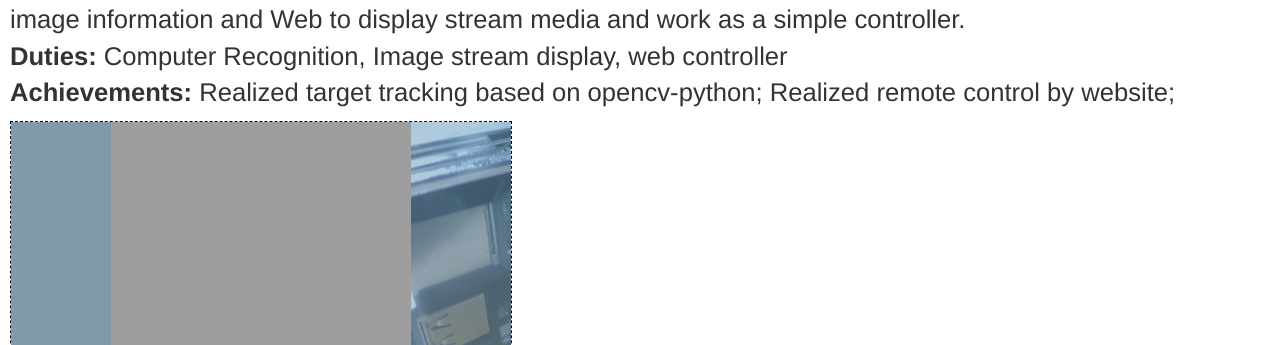
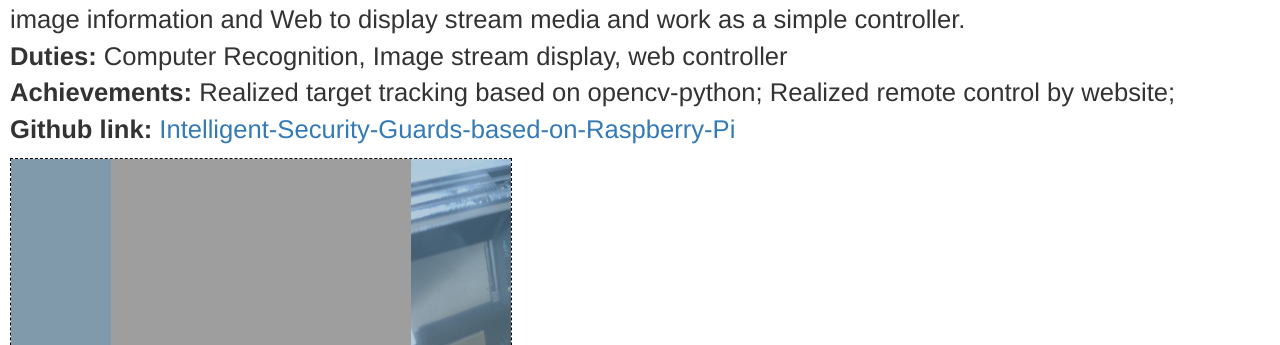
Before and after one commit to DroidEric/DroidEric.github.io, a plain HTML site: page personalweb_projSG.html in a window 1280 px wide. Shown: the part 755-1100 px from the top of the page. Drawn offline with Linux system fonts and the light colour scheme.

Commit message:
github link added

```diff
--- a/personalweb_projSG.html
+++ b/personalweb_projSG.html
@@ -32,6 +32,7 @@
 			<b>Discription:</b>This project aimed at bring intelligence to home monitor system by using Raspberry Pi to process image information and Web to display stream media and work as a simple controller. <br>
 			<b>Duties: </b>Computer Recognition, Image stream display, web controller<br>
 			<b>Achievements: </b>Realized target tracking based on opencv-python; Realized remote control by website;<br>
+			<b>Github link: </b><a href="https://github.com/DroidEric/Intelligent-Security-Guards-based-on-Raspberry-Pi">Intelligent-Security-Guards-based-on-Raspberry-Pi</a><br>
 		</p>
 	</div>
 	<div id="container">
```
